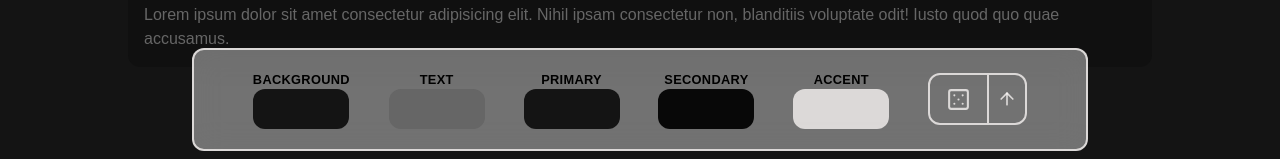
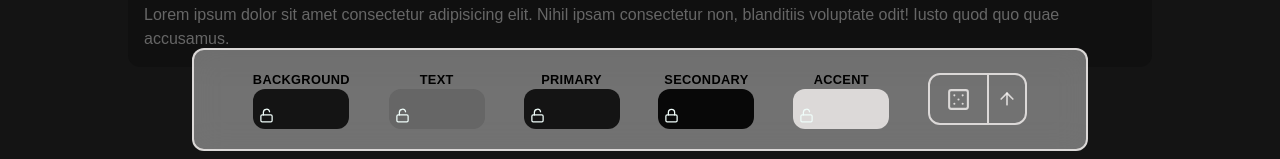
Before and after one commit to moki-moki/ui-vis, a React (Vite) app in the folder client/: page / in a window 1280 px wide. Shown: the part 641-800 px from the top of the page. Built offline with nearby package versions, Linux system fonts and the light colour scheme.

Commit message:
feat: adding locking of the colors

```diff
--- a/client/src/App.tsx
+++ b/client/src/App.tsx
@@ -1,4 +1,4 @@
-import Sidebar from '@/components/sidebar/sidebar';
+import Sidebar from '@/components/sidebar/Sidebar';
 import Footer from '@/components/ui/footer';
 import { ContextMenuProvider } from '@/context/context-menu';
 import { ModalProvider } from '@/context/modal-context';
--- a/client/src/components/toolkit/color-input.tsx
+++ b/client/src/components/toolkit/color-input.tsx
@@ -1,16 +1,28 @@
 import { ChangeEvent } from 'react';
+
+import { Lock, LockOpen } from 'lucide-react';
+
+import { ColorTypes } from '@/types/colors';
 
 import { Input } from '../ui/input';
 
 interface Props {
   color: string;
-  type: 'primary' | 'secondary' | 'accent' | 'text' | 'background';
+  type: ColorTypes;
+  isLocked: boolean;
+  lockColorHandler: (type: ColorTypes) => void;
   changeColorHandler: (e: ChangeEvent<HTMLInputElement>) => void;
 }
 
-const ColorInput = ({ color, type, changeColorHandler }: Props) => {
+const ColorInput = ({
+  color,
+  type,
+  changeColorHandler,
+  isLocked,
+  lockColorHandler,
+}: Props) => {
   return (
-    <div>
+    <div className="relative">
       <span className="block uppercase text-sm font-bold tracking-wide">
         {type}
       </span>
@@ -29,6 +41,13 @@ const ColorInput = ({ color, type, changeColorHandler }: Props) => {
         type="color"
         className="bg-lime-700 hidden"
       />
+      <button
+        className="absolute left-1.5 bottom-1.5 text-teal-50 hover:cursor-pointer hover:bg-slate-400"
+        type="button"
+        onClick={() => lockColorHandler(type)}
+      >
+        {isLocked ? <Lock size={15} /> : <LockOpen size={15} />}
+      </button>
     </div>
   );
 };
--- a/client/src/components/toolkit/dice.tsx
+++ b/client/src/components/toolkit/dice.tsx
@@ -2,13 +2,13 @@ import { useState } from 'react';
 
 import { ArrowUp, Dice5 } from 'lucide-react';
 
-import { ColorTypes } from '@/types/colors';
+import { SelectedColorType } from '@/types/colors';
 
 import Button from '../ui/button';
 
 interface Props {
-  selected: ColorTypes;
-  generateColors: (type: ColorTypes) => void;
+  selected: SelectedColorType;
+  generateColors: (type: SelectedColorType) => void;
 }
 
 const Dice = ({ selected, generateColors }: Props) => {
--- a/client/src/components/toolkit/toolkit.tsx
+++ b/client/src/components/toolkit/toolkit.tsx
@@ -4,28 +4,54 @@ import { DEFAULT_COLORS } from '@/data/colors';
 import { useKeyBind } from '@/hooks/useKeyBind';
 import { useLocalStorage } from '@/hooks/useLocalStorage';
 import { useMutateColors } from '@/hooks/useMutateColors';
-import { ColorTypes } from '@/types/colors';
+import { ColorsI, ColorTypes, SelectedColorType } from '@/types/colors';
 import { applyColorsToRoot, generateScheme } from '@/utils/colors';
+import { toggleObjectLock } from '@/utils/utils';
 
 import ColorInput from './color-input';
 import Dice from './dice';
 
 const Toolkit = () => {
   const [colors, setColors] = useLocalStorage('colors', DEFAULT_COLORS);
-  const [selected, setSelected] = useState<ColorTypes>('all');
+  const [selected, setSelected] = useState<SelectedColorType>('all');
 
   useMutateColors(colors);
 
   const changeColorHandler = (e: ChangeEvent<HTMLInputElement>) => {
-    setColors((prev) => ({ ...prev, [e.target.name]: e.target.value }));
+    const name = e.target.name as ColorTypes;
+    let newValue = { ...colors };
+
+    if (newValue[`${name}_locked`]) return;
+    else newValue = { ...newValue, [e.target.name]: e.target.value };
+
+    setColors(newValue);
     document.body.style.setProperty(`--${e.target.name}-color`, e.target.value);
   };
 
-  const generateColors = (type: ColorTypes) => {
+  const lockColorHandler = async (key: ColorTypes) => {
+    const newVal = { ...colors };
+    toggleObjectLock(newVal, key);
+
+    setColors(newVal);
+  };
+
+  const generateColors = (type: SelectedColorType) => {
     const colorScheme = generateScheme(type);
+    setSelected(type);
+    setColors((prev) => {
+      const newState = { ...prev };
 
-    setSelected(type);
-    setColors(colorScheme);
+      for (const key in colorScheme) {
+        const isLocked = `${key}_locked` as keyof ColorsI;
+        const keyOf = key as ColorTypes;
+
+        if (!prev[isLocked]) {
+          newState[keyOf] = colorScheme[keyOf];
+        }
+      }
+      return newState;
+    });
+
     applyColorsToRoot(colorScheme);
   };
 
@@ -36,27 +62,37 @@ const Toolkit = () => {
       <ColorInput
         type="background"
         color={colors.background}
+        isLocked={colors.background_locked}
         changeColorHandler={changeColorHandler}
+        lockColorHandler={lockColorHandler}
       />
       <ColorInput
         type="text"
         color={colors.text}
+        isLocked={colors.text_locked}
         changeColorHandler={changeColorHandler}
+        lockColorHandler={lockColorHandler}
       />
       <ColorInput
         type="primary"
         color={colors.primary}
+        isLocked={colors.primary_locked}
         changeColorHandler={changeColorHandler}
+        lockColorHandler={lockColorHandler}
       />
       <ColorInput
         type="secondary"
         color={colors.secondary}
+        isLocked={colors.secondary_locked}
         changeColorHandler={changeColorHandler}
+        lockColorHandler={lockColorHandler}
       />
       <ColorInput
         type="accent"
         color={colors.accent}
+        isLocked={colors.accent_locked}
         changeColorHandler={changeColorHandler}
+        lockColorHandler={lockColorHandler}
       />
       <Dice selected={selected} generateColors={generateColors} />
     </div>
--- a/client/src/data/colors.ts
+++ b/client/src/data/colors.ts
@@ -1,7 +1,14 @@
-export const DEFAULT_COLORS = {
+import { ColorsI } from '@/types/colors';
+
+export const DEFAULT_COLORS: ColorsI = {
   background: '#141414',
+  background_locked: false,
   text: '#666666',
+  text_locked: false,
   primary: '#141414',
+  primary_locked: false,
   secondary: '#080808',
+  secondary_locked: true,
   accent: '#fffcfac0',
+  accent_locked: false,
 };
--- a/client/src/types/colors.ts
+++ b/client/src/types/colors.ts
@@ -1,11 +1,17 @@
 export interface ColorsI {
+  text: string;
+  accent: string;
   primary: string;
   secondary: string;
-  text: string;
-  accent: string;
+  background: string;
+  text_locked: boolean;
+  accent_locked: boolean;
+  primary_locked: boolean;
+  secondary_locked: boolean;
+  background_locked: boolean;
 }
 
-export type ColorTypes =
+export type SelectedColorType =
   | 'monochromatic'
   | 'complementary'
   | 'analogous'
@@ -13,3 +19,10 @@ export type ColorTypes =
   | 'split complementary'
   | 'triadic'
   | 'tetradic';
+
+export type ColorTypes =
+  | 'primary'
+  | 'secondary'
+  | 'accent'
+  | 'text'
+  | 'background';
--- a/client/src/utils/colors.ts
+++ b/client/src/utils/colors.ts
@@ -9,6 +9,11 @@ const keys = [
   'secondary',
   'accent',
   'secondary-faded',
+  'text_locked',
+  'accent_locked',
+  'primary_locked',
+  'secondary_locked',
+  'background_locked',
 ] as const;
 
 const ajustHue = (
--- a/client/src/utils/utils.ts
+++ b/client/src/utils/utils.ts
@@ -1,6 +1,7 @@
 import clsx, { ClassValue } from 'clsx';
 import { twMerge } from 'tailwind-merge';
 
+import { ColorsI, ColorTypes } from '@/types/colors';
 import { DroppedComponentI } from '@/types/component';
 
 export const cn = (...inputs: ClassValue[]) => twMerge(clsx(inputs));
@@ -27,3 +28,16 @@ export const updateNestedObject = (
     };
   }
 };
+
+export const toggleObjectLock = (obj: ColorsI, key: ColorTypes) => {
+  if (!Object.hasOwn(obj, key)) return;
+
+  const isLocked: boolean = obj[`${key}_locked`] || false;
+
+  Object.defineProperty(obj, key, {
+    writable: !isLocked,
+    configurable: false,
+  });
+
+  obj[`${key}_locked`] = !isLocked;
+};
```
